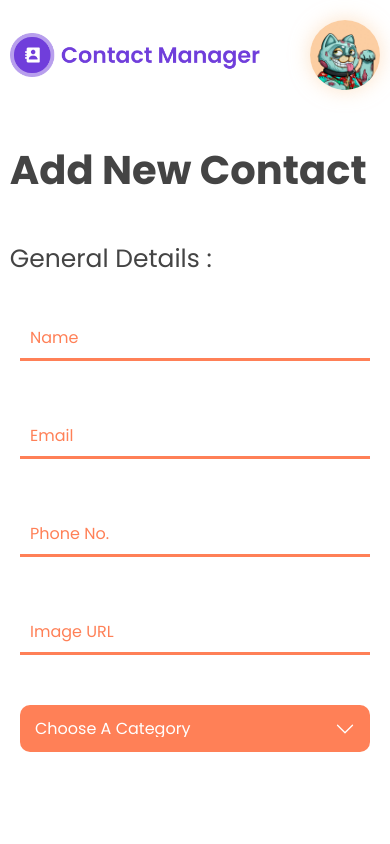
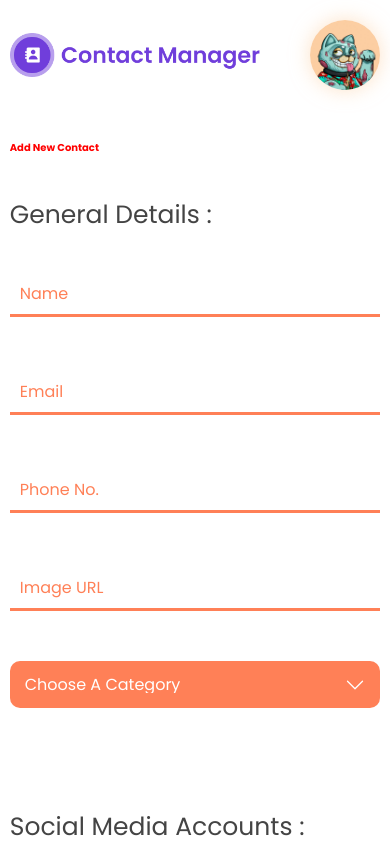
Before and after one commit to sparshcodes/contact-manager, a React (Vite) app in the folder contact-manager/: page /addForm in a window 390 px wide. Shown: the top 844 px of the page. Built offline with nearby package versions, Linux system fonts and the light colour scheme; no server answers; the database is empty; sample sign-in values are in the browser's storage.

Commit message:
Working on responsiveness

```diff
--- a/contact-manager/src/Components/AddForm/AddForm.scss
+++ b/contact-manager/src/Components/AddForm/AddForm.scss
@@ -1,15 +1,14 @@
 @import "../../sassStyles/variables";
 
-.section-heading{
+.section-heading {
     color: $clr-tertiary;
-    font-size: 4rem;
+    font-size: 1rem;
     margin-bottom: 4rem;
 }
 
-.add-form{
-
-.input-group{
-    .group-heading{
+.add-form {
+    .input-group {
+        .group-heading {
             font-weight: 400;
             text-align: left;
             font-size: 2.5rem;
@@ -18,16 +17,17 @@
             text-transform: capitalize;
         }
 
-    &.sm-accounts{
+        &.sm-accounts {
             margin-top: 10rem;
-        .input-container{
+
+            .input-container {
                 position: relative;
 
-            input{
+                input {
                     padding: 1rem 5rem 1rem 1rem;
                 }
 
-            .icon-container{
+                .icon-container {
                     position: absolute;
                     right: 0;
                     top: 0;
@@ -45,19 +45,22 @@
 
     }
 
-.inputs-wrapper{
+    .inputs-wrapper {
         display: flex;
         flex-wrap: wrap;
         justify-content: center;
         gap: 5rem;
         position: relative;
+        // border: 2px solid;
 
-    .input-container{
+        .input-container {
+            flex: 0 0 calc(33.33% - 5rem);
+            // border:2px solid;
             position: relative;
             width: 100%;
-        max-width: 35rem;
+            // max-width: 44rem;
 
-        label{
+            label {
                 position: absolute;
                 color: $clr-secondary;
                 font-size: 1.6rem;
@@ -66,26 +69,26 @@
                 transform: translateY(-50%);
                 text-transform: capitalize;
                 transition: all 0.3s;
-            pointer-events:none;
+                pointer-events: none;
             }
 
-        input{
+            input {
                 padding: 1rem 1.5rem 1rem 1rem;
                 width: 100%;
                 border: none;
-            border-bottom:3px solid $clr-secondary;
+                border-bottom: 3px solid $clr-secondary;
                 outline: none;
                 color: $clr-tertiary;
                 font-family: inherit;
                 font-size: 1.6rem;
 
-            &:focus + label,
-            &:not(:placeholder-shown) + label{
-                    transform: translate(-1rem,-4.5rem);
+                &:focus+label,
+                &:not(:placeholder-shown)+label {
+                    transform: translate(-1rem, -4.5rem);
                 }
             }
 
-        #category{
+            #category {
                 appearance: none;
                 font-family: inherit;
                 width: 100%;
@@ -99,7 +102,7 @@
                 border-radius: 1rem;
             }
 
-        .arrow-container{
+            .arrow-container {
                 position: absolute;
                 right: 0;
                 top: 0;
@@ -114,16 +117,45 @@
         }
     }
 
-.btn-group{
+    .btn-group {
         display: flex;
         justify-content: center;
         margin: 6rem auto 0;
 
-    .btn:first-child{
+        .btn:first-child {
             margin-right: 1.5rem;
         }
 
     }
 
+}
 
+
+@media screen and (max-width: 75em) {}
+
+@media screen and (max-width: 62em) {
+    .section-heading {
+        font-size: 1rem;
+        color: red;
     }
+
+    .add-form {
+        .inputs-wrapper {
+            .input-container {
+                flex: 0 0 calc(50% - 5rem);
+            }
+        }
+    }
+}
+
+@media screen and (max-width: 36em) {
+    .add-form {
+        .inputs-wrapper {
+            .input-container {
+                flex: 0 0 100%;
+            }
+        }
+    }
+}
+
+@media screen and (max-width: 24em) {}
--- a/contact-manager/src/Components/Contact/Contact.scss
+++ b/contact-manager/src/Components/Contact/Contact.scss
@@ -13,12 +13,14 @@
 
     .user-image {
         margin-right: 2rem;
+        min-width: fit-content;
 
         img {
             width: 14rem;
             height: 14rem;
             object-fit: cover;
             border-radius: 50%;
+            box-shadow: 0 0 15px rgba(#000, 0.25);
         }
     }
 
@@ -38,7 +40,7 @@
                 font-weight: 500;
                 word-break: break-all;
                 color: #fff;
-                font-size: 1.8rem;
+                font-size: 1.6rem;
 
                 &:not(:last-of-type) {
                     margin-bottom: 2rem;
@@ -146,6 +148,7 @@
 
             .social-media-details {
                 margin-top: 2rem;
+
                 a {
                     font-size: 1.6rem;
                 }
@@ -176,7 +179,7 @@
 @media screen and (max-width: 36em) {
     .contact {
         padding: 6em 1.5em 3em;
-    outline: 0.6rem solid rgba($clr-primary, 0.4);
+        outline: 0.6rem solid rgba($clr-primary, 0.4);
 
         .user-details {
             .general-details {
@@ -201,7 +204,6 @@
             img {
                 width: 8rem;
                 height: 8rem;
-                box-shadow: 0 0 15px rgba(#000, 0.3);
             }
         }
 
@@ -236,6 +238,7 @@
 
             .social-media-details {
                 margin-top: 1.5rem;
+
                 a {
                     font-size: 1.2rem;
                     outline: 3px solid rgba($clr-secondary, 0.4);
--- a/contact-manager/src/Components/EditForm/EditForm.jsx
+++ b/contact-manager/src/Components/EditForm/EditForm.jsx
@@ -1,6 +1,6 @@
 import React, { useState } from "react";
 import { useNavigate, useLocation } from "react-router-dom";
-import "./EditForm.scss";
+import styles from "./EditForm.module.scss";
 import { Link } from "react-router-dom";
 import { BsChevronDown } from "react-icons/bs";
 import {
@@ -18,7 +18,7 @@ function EditForm() {
   const location = useLocation();
   const contactData = location.state;
   const { user } = userAuth();
-  console.log(user)
+  console.log(user);
   let navigateTo = useNavigate();
   const [values, setValues] = useState(contactData);
 
@@ -36,7 +36,7 @@ function EditForm() {
     id,
   } = contactData;
 
-  console.log(id)
+  console.log(id);
 
   const handleSubmit = (e) => {
     e.preventDefault();
@@ -84,9 +84,9 @@ function EditForm() {
   };
 
   return (
-    <div className="form-container">
-      <h2 className="section-heading">Edit Contact</h2>
-      <form className="edit-form" onSubmit={handleSubmit}>
+    <div className={styles["form-container"]}>
+      <h2 className={styles["section-heading"]}>Edit Contact</h2>
+      <form className={styles["edit-form"]} onSubmit={handleSubmit}>
         <div className="input-group general-details">
           <h3 className="group-heading">General Details :</h3>
           <div className="inputs-wrapper">
--- a/contact-manager/src/Components/Home/Home.scss
+++ b/contact-manager/src/Components/Home/Home.scss
@@ -34,7 +34,6 @@
 // ≥1200px
 // ≥1400px
 
-@media screen and (max-width: 75em) {}
 
 @media screen and (max-width: 62em) {
     .add-contact-wrapper {
--- a/contact-manager/src/sassStyles/_variables.scss
+++ b/contact-manager/src/sassStyles/_variables.scss
@@ -13,4 +13,4 @@ $clr-disabled:#aaa;
 $font-family:'Poppins', sans-serif;
 
 $font-size-lg:2.8rem;
-$font-size-sm:2.8rem;
+$font-size-sm:1.8rem;
```
Also changed, not shown: contact-manager/src/Components/EditForm/EditForm.module.scss (renamed from contact-manager/src/Components/EditForm/EditForm.scss). Lines whose indentation alone changed are shown as unchanged.
